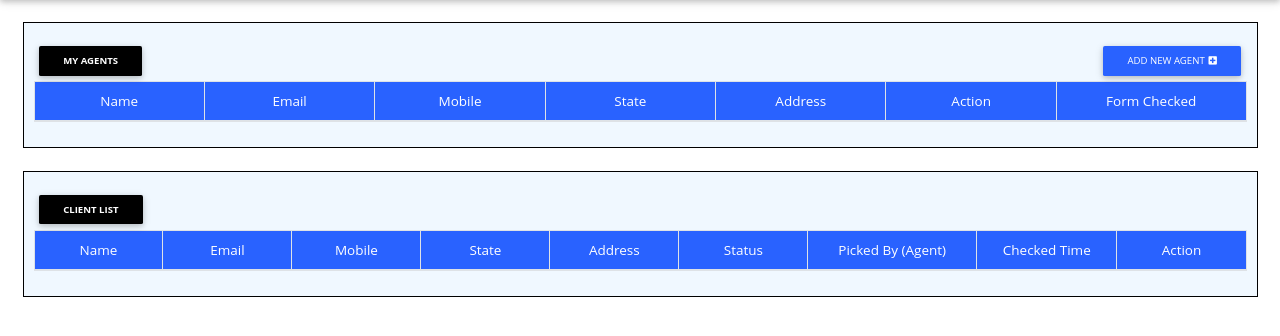
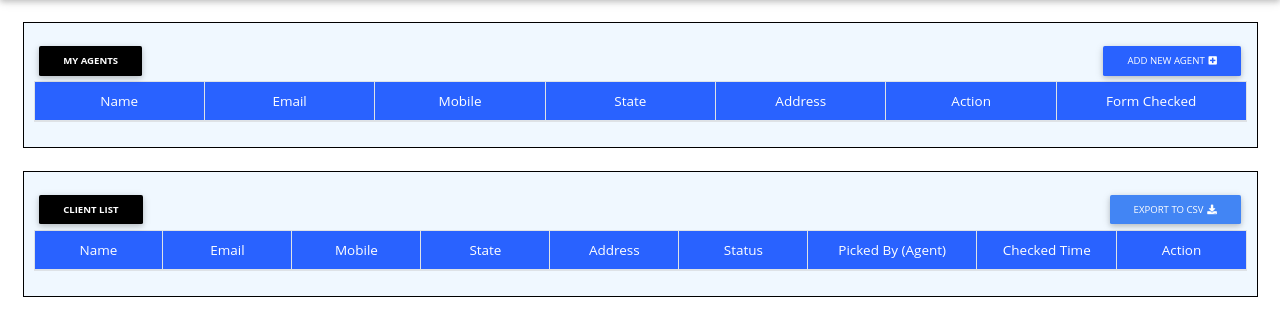
Before and after one commit to suprit-kumar/admin_management_system, a Django app: template templates/kycadmin_dashboard.html in a window 1280 px wide. Shown: the part 58-394 px from the top of the page. Run offline with Django 3.2, Linux system fonts and the light colour scheme; the template is opened without the code that fills it: most values are stand-ins (such as "Sample title", 1, 10 or a date in 2020); data that the repository does not hold is empty; some libraries are stand-ins or nearby versions.

Commit message:
export csv functionality added

```diff
--- /dev/null
+++ b/static/jsLogic/common.js
@@ -0,0 +1,58 @@
+function keyValidate() {
+    var e = event || window.event;  // get event object
+    var key = e.keyCode || e.which; // get key cross-browser
+
+    if (key == 9 || key == 8 || key == 46 || key == 37 || key == 39 || key == 96 || key == 97 || key == 98 || key == 99 || key == 100 || key == 101 || key == 102 || key == 103 || key == 104 || key == 105) {
+    } else {
+        if ((e.shiftKey || (e.keyCode < 48 || e.keyCode > 57)) && (e.keyCode < 96 || e.keyCode > 105)) { //if it is not a number ascii code
+            //Prevent default action, which is inserting character
+            if (e.preventDefault) e.preventDefault(); //normal browsers
+            e.returnValue = false; //IE
+        }
+    }
+}
+
+
+function downloadCSV(csv, filename) {
+    var csvFile;
+    var downloadLink;
+
+    // CSV file
+    csvFile = new Blob([csv], {type: "text/csv"});
+
+    // Download link
+    downloadLink = document.createElement("a");
+
+    // File name
+    downloadLink.download = filename;
+
+    // Create a link to the file
+    downloadLink.href = window.URL.createObjectURL(csvFile);
+
+    // Hide download link
+    downloadLink.style.display = "none";
+
+    // Add the link to DOM
+    document.body.appendChild(downloadLink);
+
+    // Click download link
+    downloadLink.click();
+}
+
+
+function exportTableToCSV(filename) {
+    var csv = [];
+    var rows = document.querySelectorAll("table tr");
+
+    for (var i = 0; i < rows.length; i++) {
+        var row = [], cols = rows[i].querySelectorAll("td, th");
+
+        for (var j = 0; j < cols.length; j++)
+            row.push(cols[j].innerText);
+
+        csv.push(row.join(","));
+    }
+
+    // Download CSV file
+    downloadCSV(csv.join("\n"), filename);
+}
--- a/static/jsLogic/kycadmin_dashboard.js
+++ b/static/jsLogic/kycadmin_dashboard.js
@@ -312,20 +312,6 @@ function updateClientStatus() {
     })
 }
 
-function keyValidate() {
-    var e = event || window.event;  // get event object
-    var key = e.keyCode || e.which; // get key cross-browser
-
-    if (key == 9 || key == 8 || key == 46 || key == 37 || key == 39 || key == 96 || key == 97 || key == 98 || key == 99 || key == 100 || key == 101 || key == 102 || key == 103 || key == 104 || key == 105) {
-    } else {
-        if ((e.shiftKey || (e.keyCode < 48 || e.keyCode > 57)) && (e.keyCode < 96 || e.keyCode > 105)) { //if it is not a number ascii code
-            //Prevent default action, which is inserting character
-            if (e.preventDefault) e.preventDefault(); //normal browsers
-            e.returnValue = false; //IE
-        }
-    }
-}
-
 function reload() {
     setTimeout((function () {
         window.location.reload();
--- a/templates/kycadmin_dashboard.html
+++ b/templates/kycadmin_dashboard.html
@@ -205,6 +205,9 @@
             </div>
             <h4 class="btn  btn-rounded btn-sm btn-black  text-center table-name-btn" style="float: left;color: white">
                 Client List</h4>
+            <a href="javascript:void(0)" class="btn btn-primary btn-rounded btn-sm"
+               onclick="exportTableToCSV('client-details.csv')" style="float: right">Export to CSV<i
+                    class="fa fa-download ml-1"></i></a>
             <table id="client_details_tab" class="table table-striped table-bordered table-sm mt-2" cellspacing="0"
                    width="100%">
                 <thead class="#2962ff blue accent-4">
@@ -232,4 +235,5 @@
 
 {% block fscripts %}
     <script type="text/javascript" src="{% static 'jsLogic/kycadmin_dashboard.js' %}"></script>
+    <script type="text/javascript" src="{% static 'jsLogic/common.js' %}"></script>
 {% endblock %}
--- a/templates/login.html
+++ b/templates/login.html
@@ -30,11 +30,6 @@
                     </div>
                     <button id="signInBtn" class="btn btn-primary btn-block">Sign in<i class="login-spin"></i>
                     </button>
-
-                    {% comment %}<div class="sign-up">
-                        <a href="javascript:void(0)" data-target="#reset_password_modal" data-toggle="modal"
-                           style="float:right;font-size:12px;">Forgot password?</a>
-                    </div>{% endcomment %}
                 </form>
             </div>
         </div>
--- a/templates/superadmin_dashboard.html
+++ b/templates/superadmin_dashboard.html
@@ -245,6 +245,9 @@
             <a href="javascript:void(0)" class="btn  btn-rounded btn-sm" data-toggle="modal" style="float: right"
                data-target="#create_update_client_modal">Add Client<i
                     class="fas fa-plus-square ml-1"></i></a>
+            <a href="javascript:void(0)" class="btn btn-black btn-rounded btn-sm"
+               onclick="exportTableToCSV('client-details.csv')" style="float: right">Export to CSV<i
+                    class="fa fa-download ml-1"></i></a>
             <table id="client_details_tab" class="table table-striped table-bordered table-sm mt-2" cellspacing="0"
                    width="100%">
                 <thead class="#2962ff blue accent-4">
@@ -339,4 +342,5 @@
 
 {% block fscripts %}
     <script type="text/javascript" src="{% static 'jsLogic/superadmin_dashboard.js' %}"></script>
+    <script type="text/javascript" src="{% static 'jsLogic/common.js' %}"></script>
 {% endblock %}
```
Also changed, not shown: static/jsLogic/agent_dashboard.js (line endings or trailing spaces).
